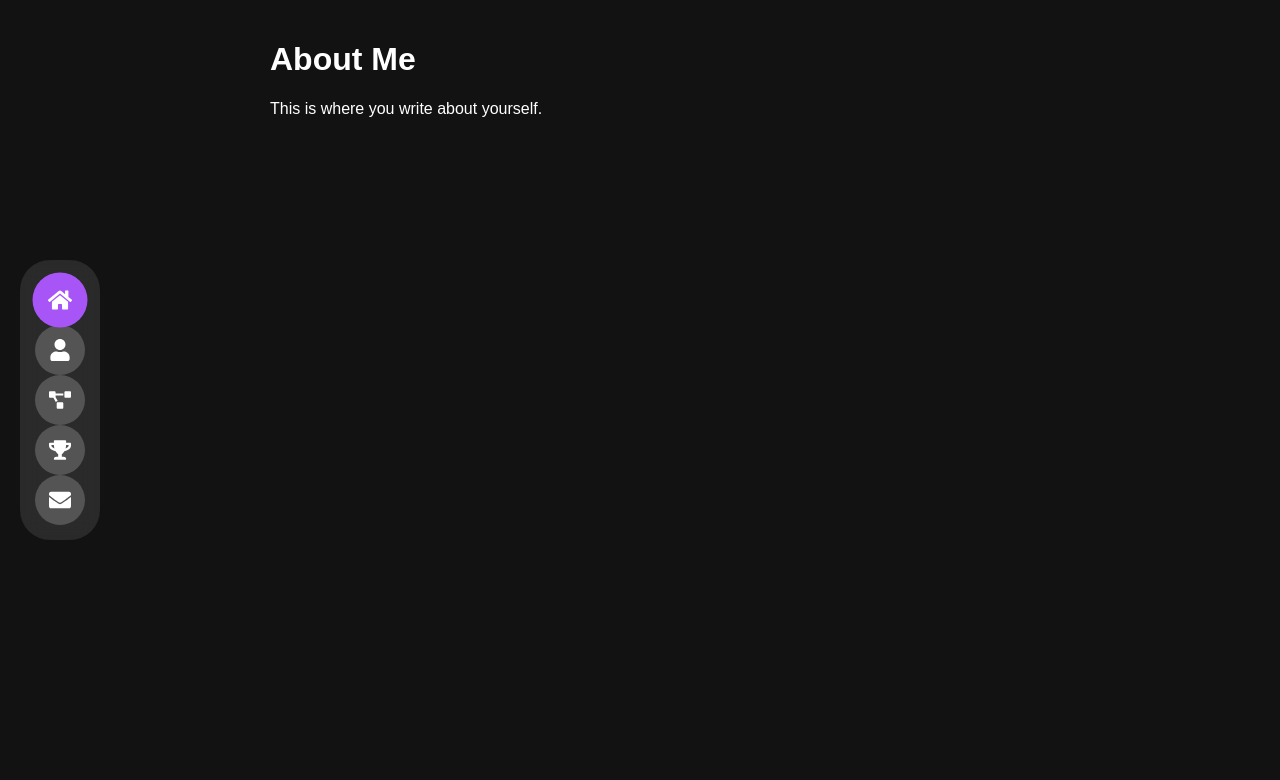
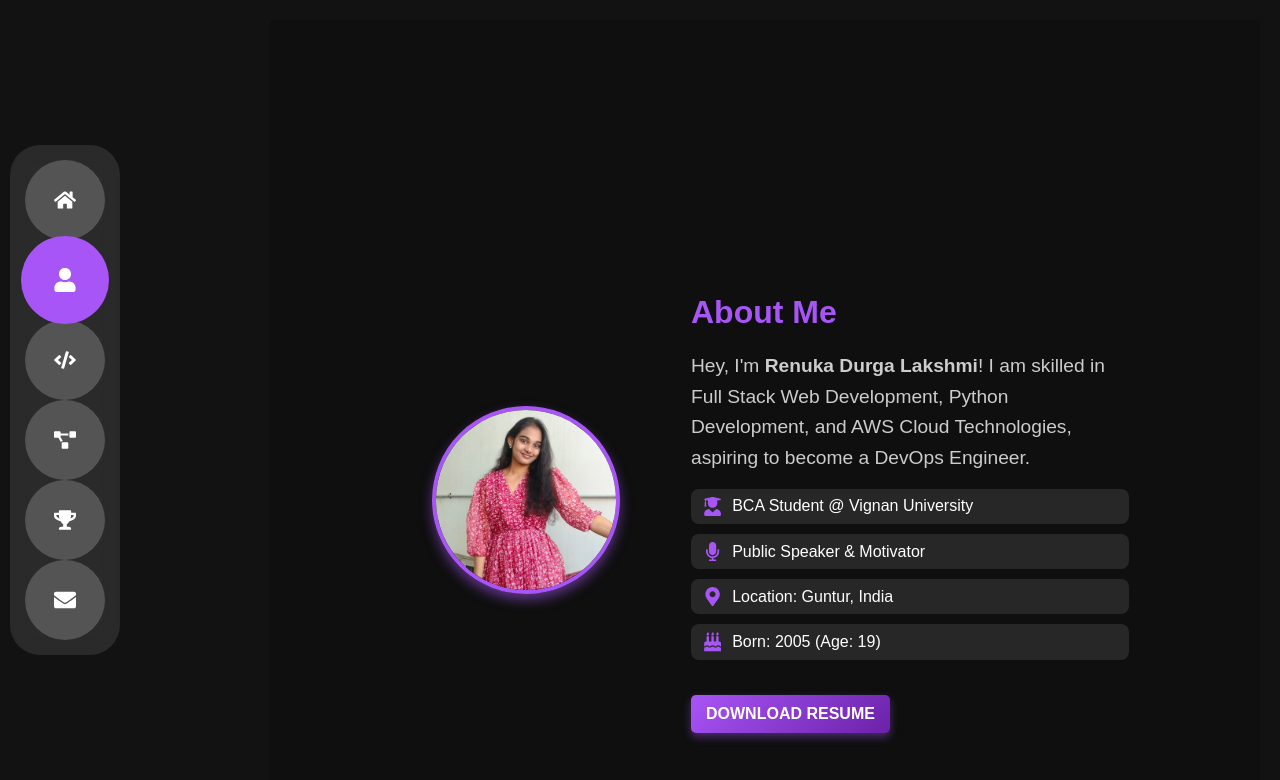
Before and after one commit to RenukaChowdary96/Portfolio, a React (Create React App) app: page /about in a window 1280 px wide. Shown: the top 780 px of the page. Built offline with nearby package versions, Linux system fonts and the light colour scheme.

Commit message:
added skills page

```diff
--- a/src/App.js
+++ b/src/App.js
@@ -5,6 +5,7 @@ import Sidebar from "./components/Sidebar";
 
 import Home from "./pages/Home";
 import About from "./pages/About";
+import Skills from "./pages/Skills"; // Import Skills Page
 import Projects from "./pages/Projects";
 import Achievements from "./pages/Achievements";
 import Contact from "./pages/Contact";
@@ -28,6 +29,7 @@ function App() {
             <Routes>
               <Route path="/" element={<Home />} />
               <Route path="/about" element={<About />} />
+              <Route path="/skills" element={<Skills />} /> {/* Added Skills Route */}
               <Route path="/projects" element={<Projects />} />
               <Route path="/achievements" element={<Achievements />} />
               <Route path="/contact" element={<Contact />} />
--- a/src/components/Sidebar.js
+++ b/src/components/Sidebar.js
@@ -1,27 +1,48 @@
-import React, { useState } from "react";
-import { FaHome, FaUser, FaProjectDiagram, FaTrophy, FaEnvelope } from "react-icons/fa";
+import React from "react";
+import { Link, useLocation } from "react-router-dom";
+import { FaHome, FaUser, FaProjectDiagram, FaTrophy, FaEnvelope, FaCode } from "react-icons/fa"; // Added FaCode for Skills Icon
 import "../styles/Sidebar.css";
 
 const Sidebar = () => {
-  const [active, setActive] = useState("home");
+  const location = useLocation();
 
   return (
     <div className="sidebar">
       <ul>
-        <li className={active === "home" ? "active" : ""} onClick={() => setActive("home")}>
-          <FaHome />
+        <li className={location.pathname === "/" ? "active" : ""}>
+          <Link to="/">
+            <FaHome />
+          </Link>
         </li>
-        <li className={active === "about" ? "active" : ""} onClick={() => setActive("about")}>
-          <FaUser />
+
+        <li className={location.pathname === "/about" ? "active" : ""}>
+          <Link to="/about">
+            <FaUser />
+          </Link>
         </li>
-        <li className={active === "projects" ? "active" : ""} onClick={() => setActive("projects")}>
-          <FaProjectDiagram />
+
+        <li className={location.pathname === "/skills" ? "active" : ""}>
+          <Link to="/skills">
+            <FaCode />
+          </Link>
         </li>
-        <li className={active === "achievements" ? "active" : ""} onClick={() => setActive("achievements")}>
-          <FaTrophy />
+
+        <li className={location.pathname === "/projects" ? "active" : ""}>
+          <Link to="/projects">
+            <FaProjectDiagram />
+          </Link>
         </li>
-        <li className={active === "contact" ? "active" : ""} onClick={() => setActive("contact")}>
-          <FaEnvelope />
+
+        <li className={location.pathname === "/achievements" ? "active" : ""}>
+          <Link to="/achievements">
+            <FaTrophy />
+          </Link>
+        </li>
+
+        <li className={location.pathname === "/contact" ? "active" : ""}>
+          <Link to="/contact">
+            <FaEnvelope />
+          </Link>
         </li>
       </ul>
     </div>
--- a/src/pages/About.js
+++ b/src/pages/About.js
@@ -1,18 +1,53 @@
 import React from "react";
-import { motion } from "framer-motion";
 import "../styles/About.css";
+import profilePic from "../assets/profile.jpeg";
+import resumePDF from "../assets/renuka_resume.pdf";
+import { FaMapMarkerAlt, FaBirthdayCake, FaUserGraduate, FaMicrophone } from "react-icons/fa";
 
 const About = () => {
   return (
-    <motion.div
-      className="about"
-      initial={{ opacity: 0, scale: 0.9 }}
-      animate={{ opacity: 1, scale: 1 }}
-      transition={{ duration: 0.8 }}
-    >
-      <h1>About Me</h1>
-      <p>This is where you write about yourself.</p>
-    </motion.div>
+    <div className="about-container">
+      <div className="about-content">
+        {/* Image Section */}
+        <div className="about-image">
+          <img src={profilePic} alt="Renuka Durga Lakshmi" />
+        </div>
+
+        {/* Text Section */}
+        <div className="about-text">
+          <h2>About Me</h2>
+          <p className="intro-text">
+            Hey, I'm <strong>Renuka Durga Lakshmi</strong>!
+            I am skilled in Full Stack Web Development, Python Development, and AWS Cloud Technologies, aspiring to become a DevOps Engineer.
+          </p>
+
+          {/* Information Cards */}
+          <div className="info-cards">
+            <div className="info-item">
+              <FaUserGraduate className="info-icon" />
+              <span>BCA Student @ Vignan University</span>
+            </div>
+            <div className="info-item">
+              <FaMicrophone className="info-icon" />
+              <span>Public Speaker & Motivator</span>
+            </div>
+            <div className="info-item">
+              <FaMapMarkerAlt className="info-icon" />
+              <span>Location: Guntur, India</span>
+            </div>
+            <div className="info-item">
+              <FaBirthdayCake className="info-icon" />
+              <span>Born: 2005 (Age: 19)</span>
+            </div>
+          </div>
+
+          {/* Resume Download Button */}
+          <a href={resumePDF} download="Renuka_Resume.pdf">
+            <button className="resume-btn">Download Resume</button>
+          </a>
+        </div>
+      </div>
+    </div>
   );
 };
 
--- /dev/null
+++ b/src/pages/Skills.js
@@ -0,0 +1,30 @@
+import React from "react";
+import "../styles/Skills.css";
+
+const Skills = () => {
+  return (
+    <div className="skills-container">
+      <h2>My Skills</h2>
+      <div className="skills">
+        {[
+          { name: "HTML", level: "90%", className: "html" },
+          { name: "CSS", level: "85%", className: "css" },
+          { name: "JavaScript", level: "80%", className: "js" },
+          { name: "PHP", level: "75%", className: "php" },
+          { name: "Python", level: "85%", className: "python" },
+          { name: "MySQL", level: "80%", className: "mysql" },
+          { name: "AWS Cloud", level: "70%", className: "aws" },
+        ].map((skill) => (
+          <div className="skill" key={skill.name}>
+            <span>{skill.name}</span>
+            <div className="progress">
+              <div className={`progress-bar ${skill.className}`} style={{ width: skill.level }}></div>
+            </div>
+          </div>
+        ))}
+      </div>
+    </div>
+  );
+};
+
+export default Skills;
--- a/src/styles/About.css
+++ b/src/styles/About.css
@@ -1,30 +1,199 @@
+/* General Styles */
 .about-container {
     display: flex;
-    flex-direction: column;
+    justify-content: center;
     align-items: center;
+    height: 100vh;
+    background: #1a1a2e;
+    color: white;
+    padding: 80px 20px;
+    text-align: center;
+}
+
+.about-content {
+    display: flex;
+    flex-wrap: wrap;
     justify-content: center;
-    padding: 50px;
-    text-align: center;
-  }
+    align-items: center;
+    gap: 40px;
+    max-width: 900px;
+    margin: auto;
+}
 
-  .about-title {
+.about-text {
+    flex: 1;
+    max-width: 500px;
+    text-align: left;
+}
+
+.about-text h2 {
     font-size: 2.5rem;
     font-weight: bold;
-    color: #a855f7; /* Purple shade */
+    color: #a855f7;
     margin-bottom: 20px;
-  }
+}
 
-  .about-description {
+.about-text p {
     font-size: 1.2rem;
     color: #ccc;
-    max-width: 800px;
+    max-width: 600px;
     line-height: 1.6;
-  }
+}
 
-  .about-image {
-    width: 200px;
-    height: 200px;
+.about-image {
+    flex: 1;
+    max-width: 250px; /* Adjust to increase size */
+    display: flex;
+    justify-content: center;
+    align-items: center;
+}
+
+.about-image img {
+    width: 220px; /* Increased size */
+    height: 220px; /* Keeping it equal for circle */
+    object-fit: cover;
+    border-radius: 50%; /* Circular shape */
+    border: 4px solid #a855f7;
+    box-shadow: 0 6px 12px rgba(168, 85, 247, 0.5);
+    transition: transform 0.3s ease-in-out;
+}
+
+.about-image img:hover {
+    transform: scale(1.07);
+}
+
+
+
+
+
+/* Responsive Design */
+@media (max-width: 768px) {
+    .about-content {
+        flex-direction: column;
+        text-align: center;
+    }
+    .about-text {
+        text-align: center;
+    }
+    .about-image {
+        margin-top: 20px;
+    }
+}
+
+/* Resume Button */
+.resume-btn {
+    display: inline-block;
+    margin-top: 20px;
+    padding: 12px 24px;
+    font-size: 1rem;
+    font-weight: bold;
+    color: white;
+    background: linear-gradient(135deg, #a855f7, #6b21a8);
+    border: none;
+    border-radius: 8px;
+    cursor: pointer;
+    text-transform: uppercase;
+    transition: all 0.3s ease-in-out;
+    box-shadow: 0 4px 8px rgba(168, 85, 247, 0.4);
+}
+
+.resume-btn:hover {
+    background: linear-gradient(135deg, #6b21a8, #a855f7);
+    transform: scale(1.05);
+    box-shadow: 0 6px 12px rgba(168, 85, 247, 0.6);
+}
+.about-text p {
+    font-size: 1.2rem;
+    color: #ccc;
+    max-width: 600px;
+    line-height: 1.6;
+    opacity: 0;
+    transform: translateY(20px);
+    animation: fadeInUp 1s ease-in-out forwards;
+    animation-delay: 0.5s; /* Delays paragraph animation */
+}
+
+/* Text animation keyframes */
+@keyframes fadeInUp {
+    from {
+        opacity: 0;
+        transform: translateY(20px);
+    }
+    to {
+        opacity: 1;
+        transform: translateY(0);
+    }
+}
+
+.about-container {
+    display: flex;
+    justify-content: center;
+    align-items: center;
+    height: 100vh;
+    background-color: #0f0f0f;
+    color: #fff;
+}
+
+.about-content {
+    display: flex;
+    gap: 40px;
+    align-items: center;
+    max-width: 900px;
+    padding: 20px;
+}
+
+.about-image img {
+    width: 180px;
+    height: 180px;
+    object-fit: cover;
     border-radius: 50%;
-    margin-top: 20px;
     border: 4px solid #a855f7;
-  }
+    box-shadow: 0 6px 12px rgba(168, 85, 247, 0.5);
+}
+
+.about-text h2 {
+    font-size: 2rem;
+    color: #a855f7;
+}
+
+.intro-text {
+    font-size: 1.1rem;
+    margin-bottom: 15px;
+}
+
+.info-cards {
+    display: flex;
+    flex-direction: column;
+    gap: 10px;
+    margin-bottom: 15px;
+}
+
+.info-item {
+    display: flex;
+    align-items: center;
+    gap: 10px;
+    font-size: 1rem;
+    background: rgba(255, 255, 255, 0.1);
+    padding: 8px 12px;
+    border-radius: 8px;
+}
+
+.info-icon {
+    color: #a855f7;
+    font-size: 1.2rem;
+}
+
+.resume-btn {
+    background-color: #a855f7;
+    color: white;
+    padding: 10px 15px;
+    border: none;
+    border-radius: 5px;
+    font-size: 1rem;
+    cursor: pointer;
+    transition: 0.3s ease-in-out;
+}
+
+.resume-btn:hover {
+    background-color: #7e22ce;
+}
--- a/src/styles/Sidebar.css
+++ b/src/styles/Sidebar.css
@@ -41,3 +41,39 @@
     background: rgba(255, 255, 255, 0.1); /* Semi-transparent */
     backdrop-filter: blur(10px);
   }
+  .sidebar {
+    position: fixed;
+    left: 10px;
+    top: 50%;
+    transform: translateY(-50%);
+    display: flex;
+    flex-direction: column;
+    gap: 20px;
+  }
+
+  .sidebar ul {
+    list-style: none;
+    padding: 0;
+    margin: 0;
+  }
+
+  .sidebar li {
+    background: #333;
+    padding: 15px;
+    border-radius: 50%;
+    color: white;
+    cursor: pointer;
+    transition: 0.3s;
+  }
+
+  .sidebar li a {
+    text-decoration: none;
+    color: white;
+    display: flex;
+    justify-content: center;
+    align-items: center;
+  }
+
+  .sidebar li.active {
+    background: purple; /* Active item color */
+  }
--- /dev/null
+++ b/src/styles/Skills.css
@@ -0,0 +1,49 @@
+.skills-container {
+    text-align: center;
+    padding: 50px;
+    background: #1a1a2e;
+    color: white;
+  }
+
+  .skills-container h2 {
+    font-size: 2.5rem;
+    color: #a855f7;
+    margin-bottom: 20px;
+  }
+
+  .skills {
+    max-width: 600px;
+    margin: auto;
+  }
+
+  .skill {
+    margin-bottom: 15px;
+    text-align: left;
+  }
+
+  .skill span {
+    font-weight: bold;
+    display: block;
+    margin-bottom: 5px;
+  }
+
+  .progress {
+    width: 100%;
+    height: 8px;
+    background: rgba(255, 255, 255, 0.2);
+    border-radius: 10px;
+    overflow: hidden;
+  }
+
+  .progress-bar {
+    height: 8px;
+    border-radius: 10px;
+  }
+
+  .html { width: 90%; background: #f16529; }
+  .css { width: 85%; background: #2965f1; }
+  .js { width: 80%; background: #f7df1e; }
+  .php { width: 75%; background: #777bb3; }
+  .python { width: 85%; background: #3776ab; }
+  .mysql { width: 80%; background: #00758f; }
+  .aws { width: 70%; background: #ff9900; }
```
Also changed, not shown: src/assets/profile.jpeg (added), src/styles/sidebar.js (deleted), 1 other file (tests, documents, lock files or other folders).
